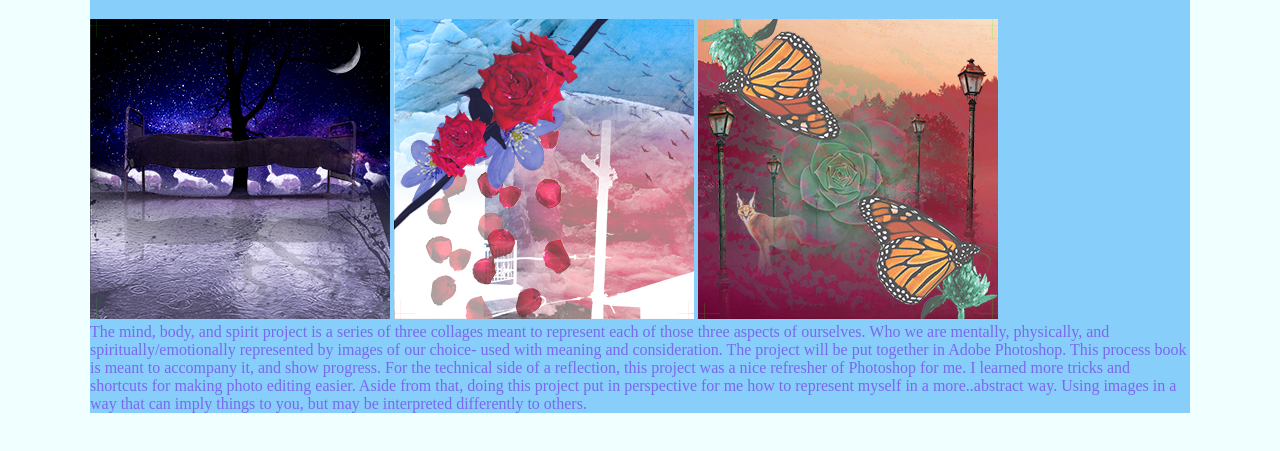
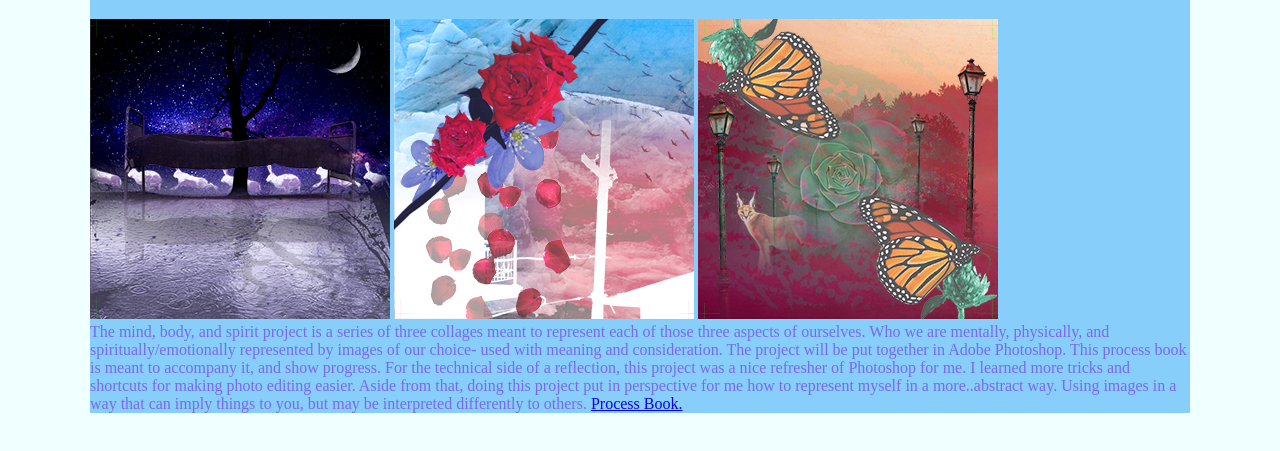
Before and after one commit to Rhiana-Bell/rhiana-bell.github.io, a plain HTML site: page mbs.html in a window 1280 px wide. Shown: the part 87-538 px from the top of the page. Drawn offline with Linux system fonts and the light colour scheme.

Commit message:
addition to mbs

```diff
--- a/mbs.html
+++ b/mbs.html
@@ -43,6 +43,8 @@
             Aside from that, doing this project put in perspective for me how to represent
             myself in a more..abstract way. Using images in a way that can imply things to
             you, but may be interpreted differently to others.
+
+            <a href="bell-r-mbspb-final-1.pdf">Process Book.</a>
            </p2>
            </div>
     </body>
```
Also changed, not shown: 1 other file.
